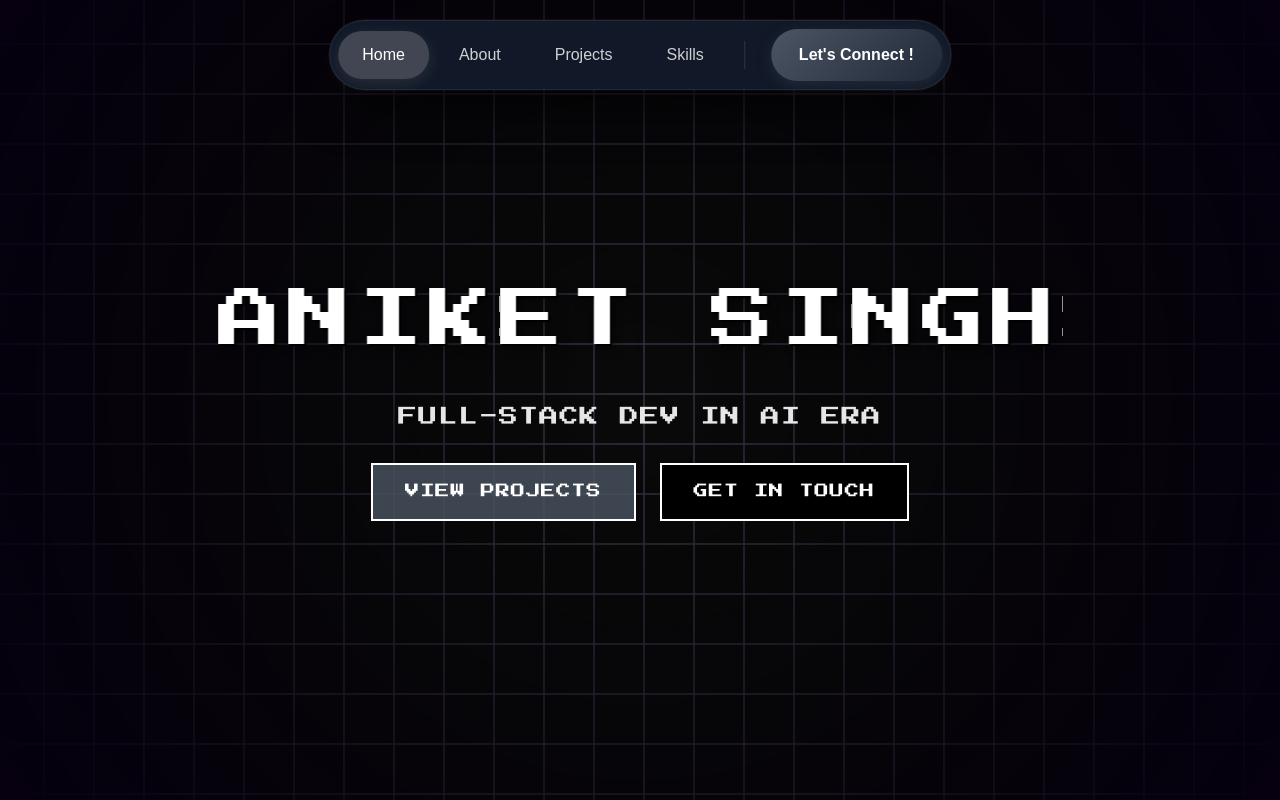
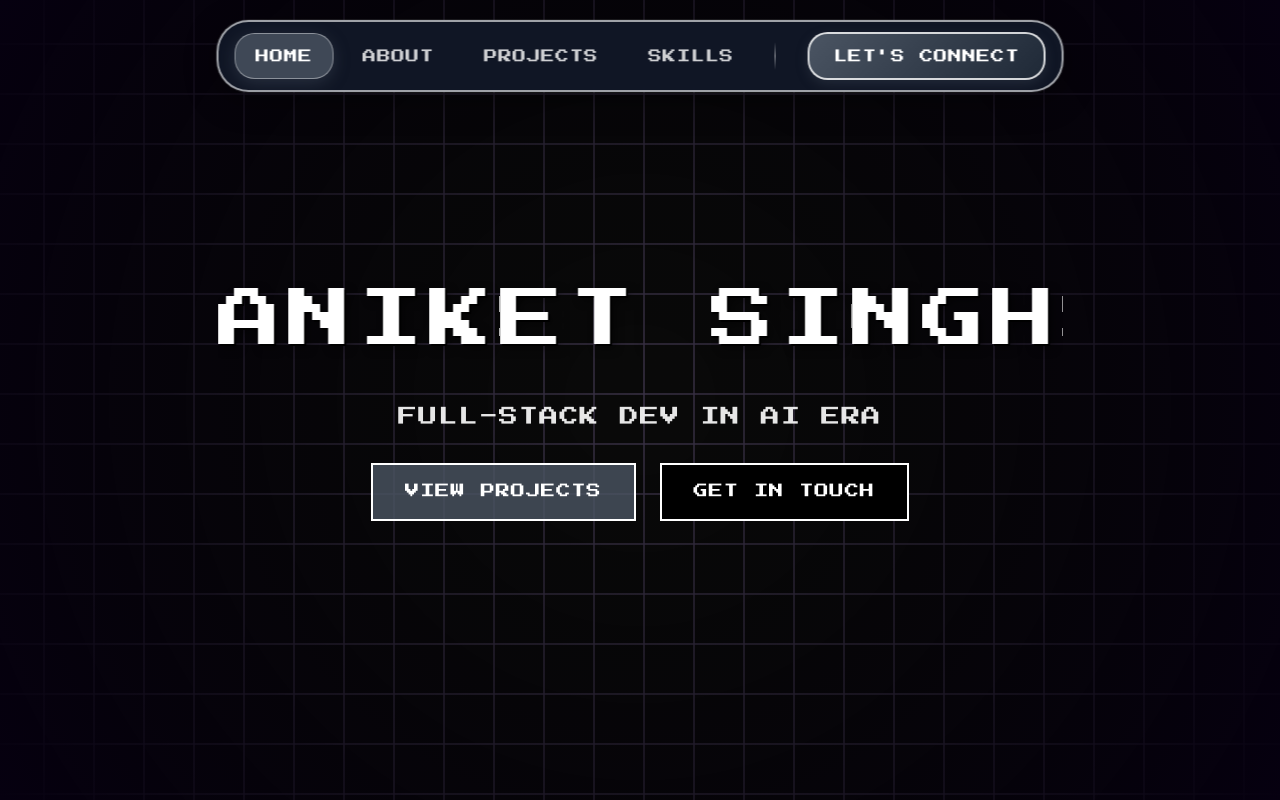
Before and after one commit to thatanikett/my-portfolio, a Next.js app: page / in a window 1280 px wide. Shown: the top 800 px of the page. Built offline with nearby package versions, Linux system fonts and the light colour scheme.

Commit message:
fixed paths , improved design

```diff
--- a/src/components/ui/navbar.tsx
+++ b/src/components/ui/navbar.tsx
@@ -2,6 +2,7 @@
 
 import React, { useState, useEffect } from 'react';
 import Link from 'next/link';
+import { usePathname } from 'next/navigation'; // Import usePathname hook
 
 interface NavItem {
   name: string;
@@ -10,17 +11,45 @@ interface NavItem {
 
 const FloatingNavbar: React.FC = () => {
   const [isScrolled, setIsScrolled] = useState(false);
-  const [activeItem, setActiveItem] = useState('Home');
+  const [hoveredItem, setHoveredItem] = useState<string | null>(null);
+  const [isModalOpen, setIsModalOpen] = useState(false);
   const [isMobile, setIsMobile] = useState(false);
-  const [hoveredItem, setHoveredItem] = useState<string | null>(null);
-  const [isModalOpen, setIsModalOpen] = useState(false); // NEW: Track modal state
+
+  // Get current pathname
+  const pathname = usePathname(); // This detects the current page
 
   const navItems: NavItem[] = [
     { name: 'Home', href: '/' },
     { name: 'About', href: '#about' },
     { name: 'Projects', href: '#projects' },
-    { name: 'Skills', href: '/skills' },
+    { name: 'Skills', href: '/skills' }, // This goes to a different page
   ];
+
+  // Function to determine active item based on pathname
+  const getActiveItem = () => {
+    if (pathname === '/') {
+      // If on homepage, check for hash sections
+      if (typeof window !== 'undefined') {
+        const hash = window.location.hash;
+        if (hash === '#about') return 'About';
+        if (hash === '#projects') return 'Projects';
+      }
+      return 'Home'; // Default to Home when on homepage
+    } else if (pathname === '/skills') {
+      return 'Skills'; // When on skills page
+    } else if (pathname.startsWith('/')) {
+      // Handle other pages if needed
+      const pathParts = pathname.split('/');
+      const lastPart = pathParts[pathParts.length - 1];
+      const matchedItem = navItems.find(item =>
+        item.name.toLowerCase() === lastPart.toLowerCase()
+      );
+      return matchedItem ? matchedItem.name : 'Home';
+    }
+    return 'Home';
+  };
+
+  const activeItem = getActiveItem(); // Get active item dynamically
 
   useEffect(() => {
     const handleScroll = () => {
@@ -31,21 +60,28 @@ const FloatingNavbar: React.FC = () => {
       setIsMobile(window.innerWidth <= 768);
     };
 
-    // NEW: Listen for modal state changes
+    // Handle hash changes for section navigation on homepage
+    const handleHashChange = () => {
+      // Force re-render when hash changes
+      window.dispatchEvent(new Event('hashchange'));
+    };
+
     const handleModalOpen = () => setIsModalOpen(true);
     const handleModalClose = () => setIsModalOpen(false);
 
     handleResize();
     window.addEventListener('scroll', handleScroll);
     window.addEventListener('resize', handleResize);
-    window.addEventListener('modalOpen', handleModalOpen); // NEW
-    window.addEventListener('modalClose', handleModalClose); // NEW
+    window.addEventListener('hashchange', handleHashChange);
+    window.addEventListener('modalOpen', handleModalOpen);
+    window.addEventListener('modalClose', handleModalClose);
 
     return () => {
       window.removeEventListener('scroll', handleScroll);
       window.removeEventListener('resize', handleResize);
-      window.removeEventListener('modalOpen', handleModalOpen); // NEW
-      window.removeEventListener('modalClose', handleModalClose); // NEW
+      window.removeEventListener('hashchange', handleHashChange);
+      window.removeEventListener('modalOpen', handleModalOpen);
+      window.removeEventListener('modalClose', handleModalClose);
     };
   }, []);
 
@@ -56,25 +92,27 @@ const FloatingNavbar: React.FC = () => {
     transform: `translateX(-50%) scale(${isScrolled ? 0.98 : 1})`,
     zIndex: 9999,
     transition: 'all 0.3s cubic-bezier(0.4, 0, 0.2, 1)',
-    opacity: isModalOpen ? 0 : 1, // NEW: Hide when modal is open
-    pointerEvents: isModalOpen ? 'none' : 'auto', // NEW: Disable interaction when hidden
+    opacity: isModalOpen ? 0 : 1,
+    pointerEvents: isModalOpen ? 'none' : 'auto',
     maxWidth: isMobile ? 'calc(100vw - 24px)' : 'auto',
     width: isMobile ? '100%' : 'auto',
   });
 
   const getContainerStyles = (): React.CSSProperties => ({
-    background: '#111827',
-    border: '1px solid rgba(75, 85, 99, 0.3)',
-    borderRadius: isMobile ? '20px' : '50px',
-    padding: isMobile ? '6px 8px' : '8px',
-    boxShadow: '0 25px 50px -12px rgba(0, 0, 0, 0.7), 0 0 0 1px rgba(255, 255, 255, 0.05)',
+    background: 'rgba(17, 24, 39, 0.95)',
+    border: '2px solid rgba(255, 255, 255, 0.6)',
+    borderRadius: isMobile ? '24px' : '32px',
+    padding: isMobile ? '8px 12px' : '10px 16px',
+    boxShadow: '0 8px 32px rgba(0, 0, 0, 0.4), 0 0 0 1px rgba(255, 255, 255, 0.1)',
     display: 'flex',
     alignItems: 'center',
     justifyContent: isMobile ? 'flex-start' : 'center',
-    gap: isMobile ? '4px' : '6px',
-    minHeight: isMobile ? '48px' : '60px',
+    gap: isMobile ? '6px' : '8px',
+    minHeight: isMobile ? '52px' : '64px',
     width: '100%',
     overflow: isMobile ? 'auto' : 'visible',
+    backdropFilter: 'blur(16px)',
+    WebkitBackdropFilter: 'blur(16px)',
     ...(isMobile && {
       overflowX: 'auto',
       overflowY: 'hidden',
@@ -87,27 +125,34 @@ const FloatingNavbar: React.FC = () => {
   });
 
   const getNavLinkStyles = (itemName: string): React.CSSProperties => {
-    const isActive = activeItem === itemName;
+    const isActive = activeItem === itemName; // Use dynamic active item
     const isHovered = hoveredItem === itemName;
 
     return {
       position: 'relative',
-      padding: isMobile ? '10px 16px' : '12px 24px',
-      fontSize: isMobile ? '14px' : '16px',
-      fontWeight: '500',
-      color: isActive || isHovered ? 'rgba(255, 255, 255, 1)' : 'rgba(255, 255, 255, 0.8)',
-      background: isActive ? 'rgba(255, 255, 255, 0.2)' : (isHovered ? 'rgba(255, 255, 255, 0.15)' : 'transparent'),
-      borderRadius: isMobile ? '14px' : '28px',
-      transition: 'all 0.3s cubic-bezier(0.4, 0, 0.2, 1)',
+      padding: isMobile ? '8px 16px' : '12px 20px',
+      fontSize: isMobile ? 'clamp(0.6rem, 2.5vw, 0.75rem)' : 'clamp(0.7rem, 1.5vw, 0.85rem)',
+      fontWeight: 'normal',
+      fontFamily: "var(--font-press-start), 'Courier New', monospace",
+      letterSpacing: 'clamp(0.02em, 0.5vw, 0.05em)',
+      color: isActive || isHovered ? '#ffffff' : 'rgba(255, 255, 255, 0.8)',
+      background: isActive
+        ? 'rgba(75, 85, 99, 0.8)'
+        : (isHovered ? 'rgba(255, 255, 255, 0.15)' : 'transparent'),
+      borderRadius: isMobile ? '16px' : '20px',
+      border: (isActive || isHovered) ? '1px solid rgba(255, 255, 255, 0.4)' : '1px solid transparent',
+      transition: 'all 0.3s ease',
       textDecoration: 'none',
       display: 'inline-block',
       cursor: 'pointer',
       whiteSpace: 'nowrap',
       textAlign: 'center',
       flex: isMobile ? 'none' : 'auto',
-      minWidth: isMobile ? 'auto' : 'auto',
-      transform: isHovered ? `translateY(-2px) scale(1.05)` : 'translateY(0px) scale(1)',
-      boxShadow: isActive ? '0 4px 15px rgba(255, 255, 255, 0.1)' : (isHovered ? '0 8px 25px rgba(255, 255, 255, 0.15)' : '0 0 0 0 rgba(255, 255, 255, 0)'),
+      textTransform: 'uppercase',
+      transform: isHovered ? 'translateY(-2px) scale(1.02)' : 'translateY(0px) scale(1)',
+      boxShadow: isActive
+        ? '0 4px 16px rgba(75, 85, 99, 0.4)'
+        : (isHovered ? '0 6px 20px rgba(255, 255, 255, 0.2)' : 'none'),
     };
   };
 
@@ -116,34 +161,38 @@ const FloatingNavbar: React.FC = () => {
 
     return {
       background: isHovered
-        ? 'linear-gradient(135deg, #f3f4f6 0%, #e5e7eb 100%)'
+        ? 'linear-gradient(135deg, #ffffff 0%, #f3f4f6 100%)'
         : 'linear-gradient(135deg, #4B5563 0%, #1F2937 100%)',
-      color: isHovered ? '#111827' : '#ffffff',
-      padding: isMobile ? '10px 16px' : '14px 28px',
-      fontSize: isMobile ? '14px' : '16px',
-      fontWeight: '600',
-      borderRadius: isMobile ? '14px' : '28px',
+      color: isHovered ? '#000000' : '#ffffff',
+      padding: isMobile ? '10px 16px' : '12px 24px',
+      fontSize: isMobile ? 'clamp(0.6rem, 2.5vw, 0.75rem)' : 'clamp(0.7rem, 1.5vw, 0.85rem)',
+      fontWeight: 'normal',
+      fontFamily: "var(--font-press-start), 'Courier New', monospace",
+      letterSpacing: 'clamp(0.02em, 0.5vw, 0.05em)',
+      borderRadius: isMobile ? '16px' : '20px',
+      border: '2px solid rgba(255, 255, 255, 0.8)',
       textDecoration: 'none',
       display: 'inline-block',
       cursor: 'pointer',
-      transition: 'all 0.3s cubic-bezier(0.4, 0, 0.2, 1)',
-      boxShadow: isHovered
-        ? '0 8px 30px rgba(255, 255, 255, 0.4)'
-        : '0 4px 15px rgba(75, 85, 99, 0.3)',
-      marginLeft: isMobile ? '6px' : '10px',
-      border: 'none',
+      transition: 'all 0.3s ease',
+      marginLeft: isMobile ? '8px' : '12px',
       whiteSpace: 'nowrap',
       flexShrink: 0,
+      textTransform: 'uppercase',
       transform: isHovered ? 'translateY(-2px) scale(1.05)' : 'translateY(0px) scale(1)',
+      boxShadow: isHovered
+        ? '0 8px 25px rgba(255, 255, 255, 0.3)'
+        : '0 4px 12px rgba(75, 85, 99, 0.3)',
     };
   };
 
   const getSeparatorStyles = (): React.CSSProperties => ({
     width: '1px',
     height: isMobile ? '24px' : '28px',
-    background: 'rgba(75, 85, 99, 0.5)',
-    margin: isMobile ? '0 6px' : '0 10px',
+    background: 'linear-gradient(to bottom, transparent, rgba(255, 255, 255, 0.6), transparent)',
+    margin: isMobile ? '0 8px' : '0 12px',
     flexShrink: 0,
+    borderRadius: '0.5px',
   });
 
   return (
@@ -153,27 +202,45 @@ const FloatingNavbar: React.FC = () => {
           display: none;
         }
 
+        .floating-navbar-link, .floating-navbar-contact {
+          font-feature-settings: "kern" 1;
+        }
+
         @media (max-width: 480px) {
           .floating-navbar-link {
-            font-size: 13px !important;
-            padding: 8px 14px !important;
+            font-size: clamp(0.5rem, 2vw, 0.7rem) !important;
+            padding: 6px 14px !important;
           }
 
           .floating-navbar-contact {
-            font-size: 13px !important;
+            font-size: clamp(0.5rem, 2vw, 0.7rem) !important;
             padding: 8px 14px !important;
           }
         }
 
         @media (max-width: 375px) {
           .floating-navbar-link {
-            font-size: 12px !important;
-            padding: 8px 12px !important;
+            font-size: clamp(0.45rem, 1.8vw, 0.65rem) !important;
+            padding: 6px 12px !important;
           }
 
           .floating-navbar-contact {
-            font-size: 12px !important;
+            font-size: clamp(0.45rem, 1.8vw, 0.65rem) !important;
             padding: 8px 12px !important;
+          }
+        }
+
+        @media (max-width: 320px) {
+          .floating-navbar-link {
+            font-size: 0.5rem !important;
+            padding: 5px 10px !important;
+            letter-spacing: 0.02em !important;
+          }
+
+          .floating-navbar-contact {
+            font-size: 0.5rem !important;
+            padding: 6px 10px !important;
+            letter-spacing: 0.02em !important;
           }
         }
       `}</style>
@@ -189,7 +256,6 @@ const FloatingNavbar: React.FC = () => {
               href={item.href}
               className="floating-navbar-link"
               style={getNavLinkStyles(item.name)}
-              onClick={() => setActiveItem(item.name)}
               onMouseEnter={() => setHoveredItem(item.name)}
               onMouseLeave={() => setHoveredItem(null)}
             >
@@ -203,11 +269,10 @@ const FloatingNavbar: React.FC = () => {
             href="#contact"
             className="floating-navbar-contact"
             style={getContactButtonStyles()}
-            onClick={() => setActiveItem("Let's Connect !")}
             onMouseEnter={() => setHoveredItem('contact')}
             onMouseLeave={() => setHoveredItem(null)}
           >
-            Let's Connect !
+            {isMobile ? "CONNECT" : "LET'S CONNECT"}
           </Link>
         </div>
       </nav>
```
